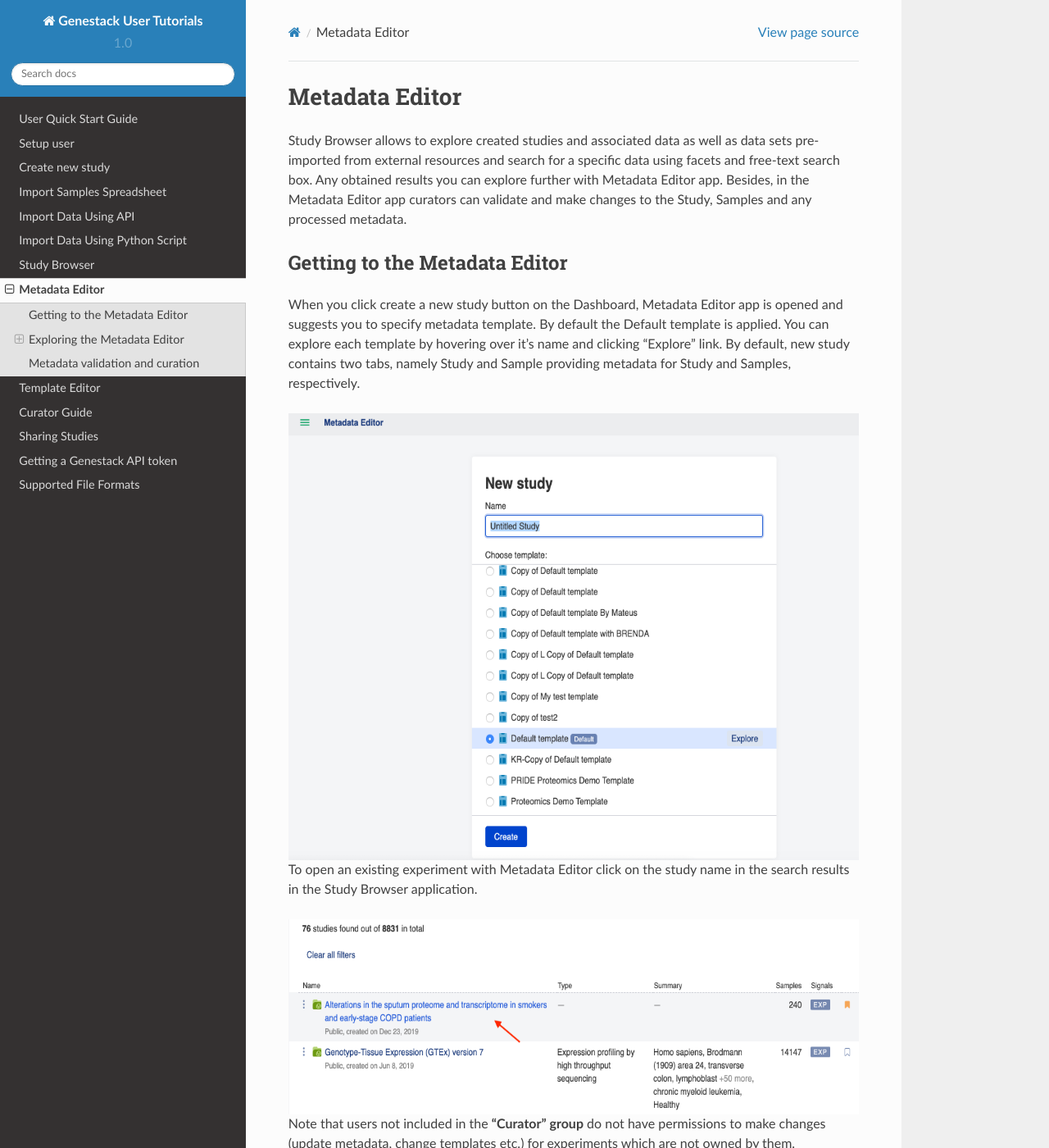
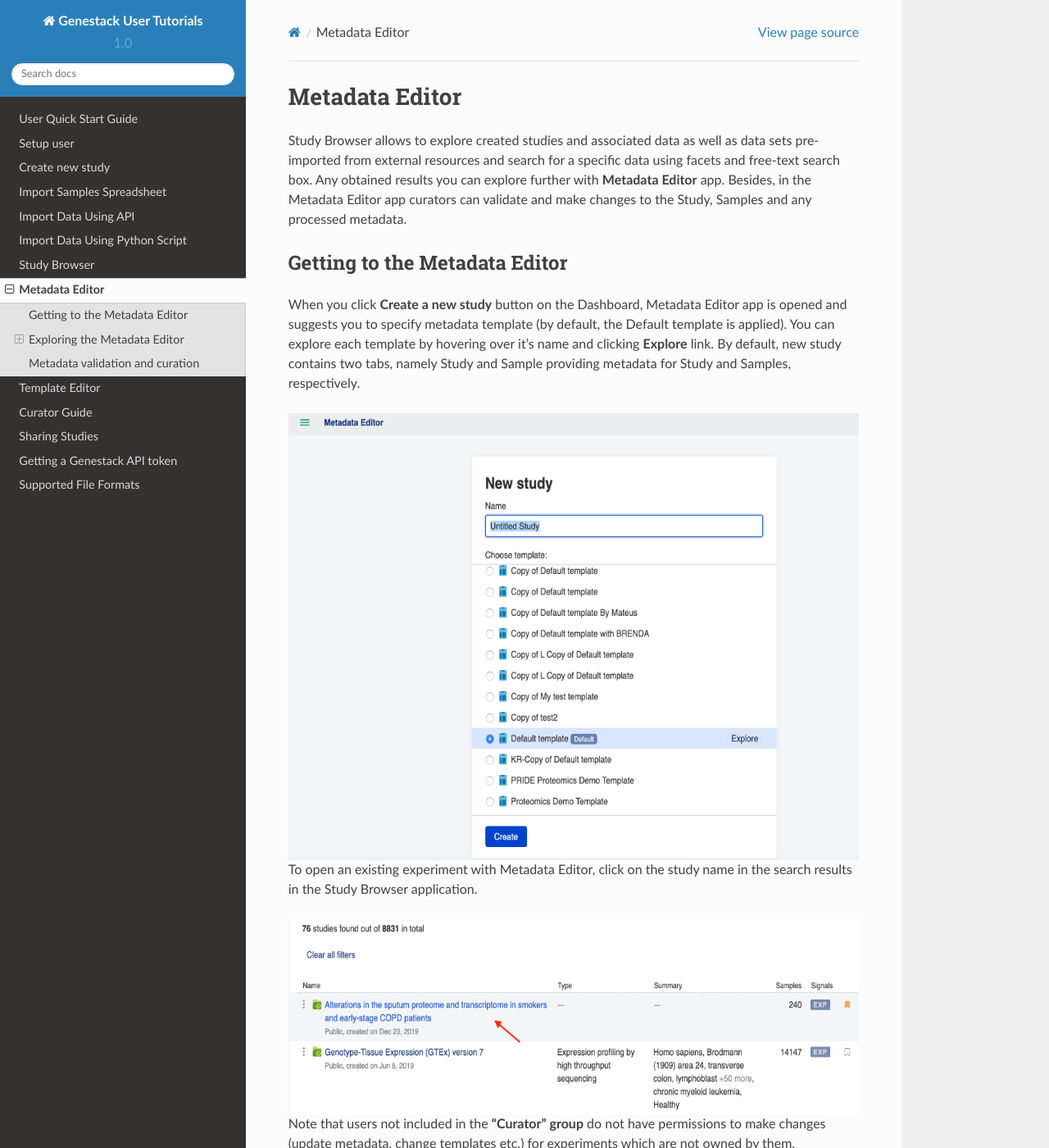
Before and after one commit to genestack/user-guide, a Sphinx documentation site: the page built from source/doc-odm-user-guide/metadata-editor.rst, in a window 1280 px wide and 1400 px high. Shown: the whole window at 82% size. Built offline with Sphinx 7.4.7 and the Read the Docs theme 2.0.0, drawn with Linux system fonts in a browser that asks for light colours; some of the changed text lies outside the part shown.

Commit message:
update metadata editor part

```diff
--- a/source/doc-odm-user-guide/metadata-editor.rst
+++ b/source/doc-odm-user-guide/metadata-editor.rst
@@ -3,23 +3,22 @@
 
 Study Browser allows to explore created studies and associated data as well as data sets pre-imported from external
 resources and search for a specific data using facets and free-text search box.
-Any obtained results you can explore further with Metadata Editor app.
+Any obtained results you can explore further with **Metadata Editor** app.
 Besides, in the Metadata Editor app curators can validate and make changes to the Study, Samples and any processed
 metadata.
 
 Getting to the Metadata Editor
 ------------------------------
 
-When you click create a new study button on the Dashboard, Metadata Editor app is opened and suggests you to specify metadata template. By default the Default template is applied.
-You can explore each template by hovering over it's name and clicking "Explore" link.
+When you click **Create a new study** button on the Dashboard, Metadata Editor app is opened and suggests you to specify metadata template (by default, the Default template is applied).
+You can explore each template by hovering over it's name and clicking **Explore** link.
 By default, new study contains two tabs, namely Study and Sample providing metadata for Study and Samples, respectively.
-
 
 .. image:: images/open-me.png
    :scale: 40 %
    :align: center
 
-To open an existing experiment with Metadata Editor click on the study name in the search results in the Study Browser application.
+To open an existing experiment with Metadata Editor, click on the study name in the search results in the Study Browser application.
 
 .. image:: images/open-me-1.png
    :scale: 40 %
@@ -35,8 +34,8 @@
    :scale: 35 %
    :align: center
 
-Click on application name shows drop-down menu allowing to create new study ('New study...'), explore and/or change if it
-is needed the applied template ('Default template' > 'Explore' or 'Apply another'), and open tutorials ('User Guide').
+Click on application name shows drop-down menu allowing to create new study ('New study...'), explore and/or change the
+applied template if it is needed ('Default template' > 'Explore' or 'Apply another'), and open tutorials ('User Guide').
 
 .. image:: images/me-dropdown.png
    :scale: 35 %
@@ -101,7 +100,7 @@
    :scale: 50 %
    :align: center
 
-To rename the study click on the study title link at the top of the page and select "Rename". Type in the new name and click the blue "Rename" button.
+To rename the study, click on the study title link at the top of the page and select "Rename". Type in the new name and click the blue "Rename" button.
 
 Columns containing invalid metadata are highlighted in red and **Invalid metadata** flag is specified.
 
@@ -125,8 +124,8 @@
 
 **Add and delete samples**
 
-When you create new study by default it contains four samples. You can add more samples or delete samples if necessary.
-To add them, click on the "+" button, then in the appeared window specify number of samples you would like to add to the study and click **Add**.
+When you create new study, by default it contains four samples. You can add more samples or delete samples if necessary.
+To add them, click on the "+" button, then in the appeared window specify number of samples you would like to add to the study and click "Add".
 
 .. image:: images/add-samples-1.png
    :scale: 35 %
@@ -136,7 +135,7 @@
    :scale: 35 %
    :align: center
 
-To remove samples from your study, hover over samples you would like to exclude, select them, and click on the **Delete** button.
+To remove samples from your study, hover over samples you would like to exclude, select them, and click on the "Delete" button.
 
 .. image:: images/delete-samples.png
    :scale: 35 %
@@ -188,16 +185,14 @@
    :scale: 40 %
    :align: center
 
-
 To **correct metadata manually**, click the field you wish to change and type a new value.
 
 .. image:: images/correct-manually.png
    :scale: 50 %
    :align: center
 
-
 When all the fields in a tab have been corrected the Invalid metadata flag will be replaced with a green
-“Metadata is valid” flag.
+**Metadata is valid** flag.
 Metadata fields for which **dictionaries or ontologies** are specified in the template allow you to click the
 triangle sigh and select a term from a list of suggested terms from the associated dictionary.
 You can also start typing a term and auto-complete will help you to select an appropriate term from the dictionary.
@@ -219,7 +214,7 @@
    :align: center
 
 To replace multiple values you can use **bulk replace** function. To do so, you should click the name a metadata field
-including incorrect values and select "Bulk replace" option in the drop down list.
+including incorrect values and select "Bulk replace" option in the drop-down list.
 
 .. image:: images/bulk-replace-1.png
    :scale: 35 %
@@ -232,21 +227,22 @@
    :align: center
 
 If the field is controlled by a dictionary then auto-complete suggestions will also appear
-so that you can select a term from dictionary. Click **Replace in...** button to replace the incorrect metadata values
+so that you can select a term from a dictionary. Click **Replace in...** button to replace the incorrect metadata values
 with the new terms.
 
 .. image:: images/bulk-replace-3.png
    :scale: 35 %
    :align: center
 
-If there are any filters applied , you can chose to replace values only for the samples
+If there are any filters applied, you can choose to replace values only for the samples
 that match your filter. As a result, values for only the filtered samples will be changed.
 
-Clicking on the Invalid metadata link or opens the **Validation Summary** pop-up window where the
+Clicking on the Invalid metadata link opens the **Validation Summary** pop-up window where the
 invalid metadata terms will be shown. Click on a term you would like to update, immediately, **Replace values**
 window will open, allowing you to type in the correct value.
 
-Apart from editing metadata manually, user can also import and validate the metadata. Click Iimport icon in the upper right corner and select a local CSV or Excel file containing metadata you would like
+Apart from editing metadata manually, user can also import and validate the metadata. Click on the "Import" icon in
+the upper-right corner and select a local CSV or Excel file containing metadata you would like
 to associate with the imported files.
 
 .. image:: images/import-from-spreadsheet.png
```
Also changed, not shown: other parts of source/doc-odm-user-guide/metadata-editor.rst (+11 -13 lines).
